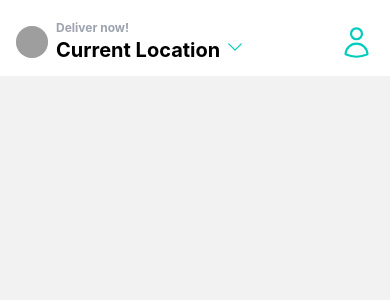
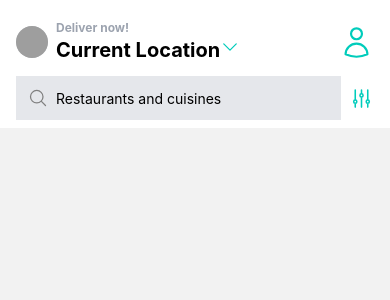
Before and after one commit to Gibbs3699/react-native-delivery, a React Native app: screen /Home in a window 390 px wide. Shown: the top 300 px of the page. Built offline with nearby package versions, Linux system fonts and the light colour scheme; grey boxes are pictures that could not be loaded.

Commit message:
revise text and heroicon spacing and add search section

```diff
--- a/screens/HomeScreen.js
+++ b/screens/HomeScreen.js
@@ -1,11 +1,11 @@
-import { View, Text, SafeAreaView, Image} from 'react-native'
+import { View, Text, SafeAreaView, Image, TextInput} from 'react-native'
 import React, { useLayoutEffect } from 'react'
 import { useNavigation } from '@react-navigation/native';
 import {
     UserIcon,
     ChevronDownIcon,
-    SearchIcon,
-    AdjustmentsIcon
+    MagnifyingGlassIcon,
+    AdjustmentsVerticalIcon,
 } from "react-native-heroicons/outline";
 
 const HomeScreen = () => {
@@ -33,14 +33,26 @@ const HomeScreen = () => {
                 <Text className="font-bold text-gray-400 text-xs">
                     Deliver now!
                 </Text>
-                <Text className="font-bold text-xl">
-                    Current Location{' '}
+                <Text className="font-bold text-xl space-x-4">
+                    Current Location
                     <ChevronDownIcon size={20} color="#00CCBB"/>
                 </Text>
             </View>
 
             <UserIcon size={35} color="#00CCBB"/>
         </View>
+
+        {/* Search */}
+        <View className="flex-row items-center mx-4 space-x-2 pb-2">
+            <View className="flex-row flex-1 space-x-2 bg-gray-200 p-3">
+                <MagnifyingGlassIcon size={20} color="gray" />
+                <TextInput
+                    placeholder="Restaurants and cuisines"
+                    keyboardType="default"
+                />
+            </View>
+            <AdjustmentsVerticalIcon size={25} color="#00CCBB"/>
+        </View>
     </SafeAreaView>
   )
 }
```
